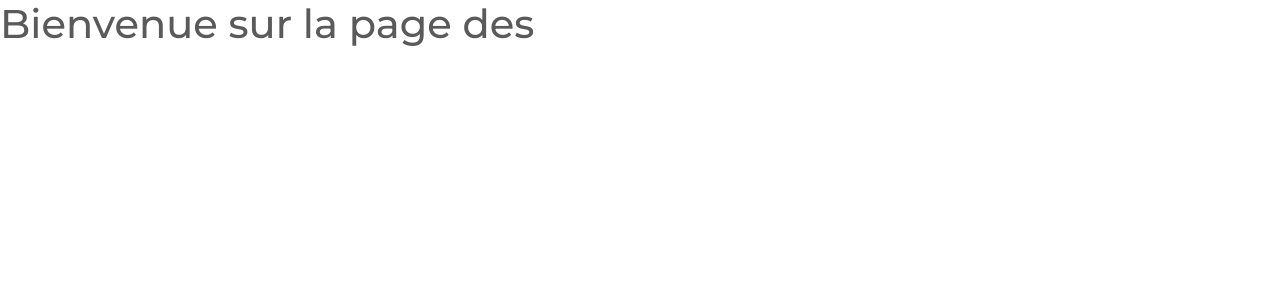
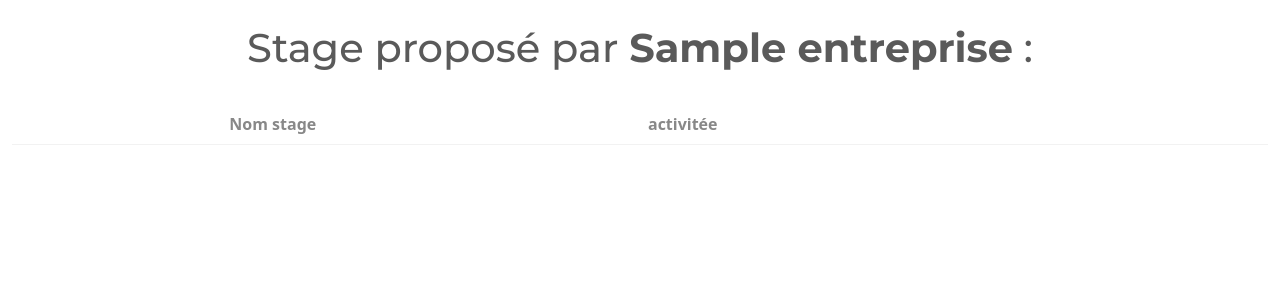
Before and after one commit to QuentinTournier40/ProStage, a PHP site: template templates/pro_stage/entreprise.html.twig in a window 1280 px wide. Shown: the part 56-356 px from the top of the page. Run offline with PHP 8.4, Linux system fonts and the light colour scheme; the template is opened without the code that fills it: most values are stand-ins (such as "Sample title", 1, 10 or a date in 2020); lists and menus that the app fills with data are empty; some libraries are stand-ins or nearby versions.

Commit message:
Finalisation de la vue des qui tri par entreprise.

```diff
--- a/templates/pro_stage/entreprise.html.twig
+++ b/templates/pro_stage/entreprise.html.twig
@@ -2,6 +2,50 @@
 
 {% block body %}
 
-<h1> Bienvenue sur la page des  </h1>
+	<br />
+	<h1>
+        <center>Stage proposé par <strong>{{entreprise.getNom()}}</strong> :</center>
+    </h1>
+	<br />
+
+    <div class="container-fluid">
+	<div class="row">
+		<div class="col-md-12">
+			<table class="table">
+				<thead>
+					<tr>
+						<th class="col-md-2">
+						</th>
+						<th class="col-md-4">
+							Nom stage
+						</th>
+						<th class="col-md-4">
+							activitée
+						</th>
+						<th class="col-md-2">
+						</th>
+					</tr>
+				</thead>
+
+				<tbody>
+                    {% for stage in entreprise.getStages() %}
+                        <tr>
+							<td class="col-md-2">
+							</td>
+                            <td class="col-md-4">
+                                <a href="{{path('pro_stage_stage_id', {'id': stage.getId()}) }}" <button type="button" class="btn btn-link">{{stage.getTitre()}}</button>
+                            </td>
+                            <td class="col-md-4">
+                                {{stage.getEntreprise().getActivite()}}
+                            </td>
+							<td class="col-md-2">
+							</td>
+                        </tr>
+                    {% endfor %}
+				</tbody>
+			</table>
+		</div>
+	</div>
+    </div>
 
 {% endblock %}
--- a/templates/pro_stage/formation.html.twig
+++ b/templates/pro_stage/formation.html.twig
@@ -4,7 +4,7 @@
 
 	<br />
 	<h1>
-        <center>Stages pour la formation <strong>{{formation.getTitre}}</strong> :</center>
+        <center>Stages pour la formation <strong>{{formation.getTitre()}}</strong> :</center>
     </h1>
 	<br />
 
--- a/templates/pro_stage/index.html.twig
+++ b/templates/pro_stage/index.html.twig
@@ -23,7 +23,7 @@
 							Nom entreprise
 						</th>
 						<th class="col-md-3">
-							Fomration(s) visée(s)
+							Formation(s) visée(s)
 						</th>
 						<th class="col-md-2">
 						</th>
@@ -43,7 +43,7 @@
                             </td>
                             <td class="col-md-3">
                                 {% for formation in stage.getTypeFormation() %}
-                                    {{formation.getTitre()}}
+                                    <a href="{{path('pro_stage_formation_id', {'id': formation.getId()}) }}" <button type="button" class="btn btn-link">{{formation.getTitre()}}</button>
                                 {% endfor %}
                             </td>
 							<td class="col-md-2">
--- a/templates/pro_stage/stage.html.twig
+++ b/templates/pro_stage/stage.html.twig
@@ -9,7 +9,9 @@
     <ul class="list-group list-group-flush">
         <li class="list-group-item">
             <strong> Proposé par : </strong> <br/>
-            <a href="{{path('pro_stage_entreprise_id', {'id': stage.getEntreprise().getId()}) }}" >{{stage.getEntreprise().getNom()}}</a>
+            <a href="{{path('pro_stage_entreprise_id', {'id': stage.getEntreprise().getId()}) }}" >{{stage.getEntreprise().getNom()}}</a> <br/>
+            {{stage.getEntreprise().getAdresse()}} <br/>
+            <strong> Site web : </strong> <a href="#">{{stage.getEntreprise().getLienSite()}}</a>
         </li>
         <li class="list-group-item">
             <strong> Intitulé de la mission : </strong> <br/>
```
